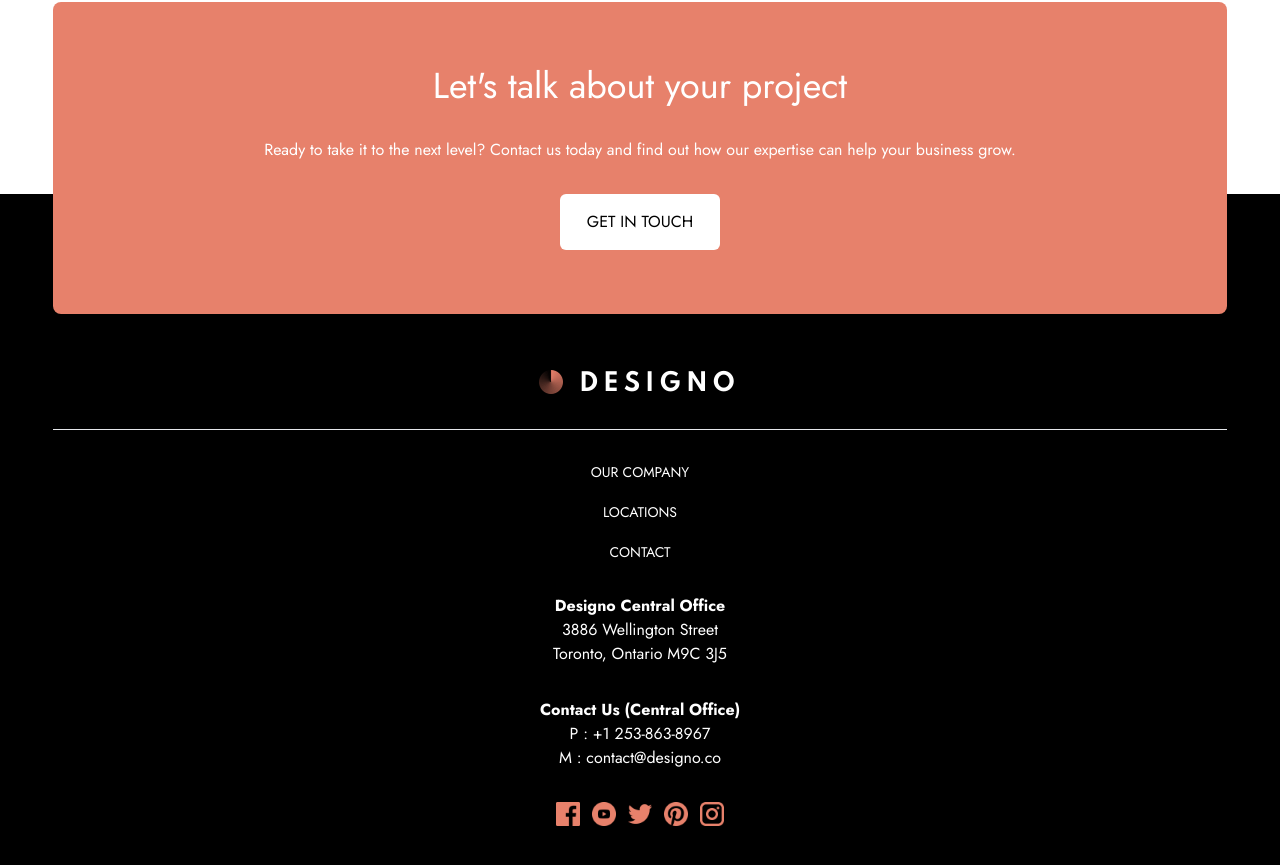
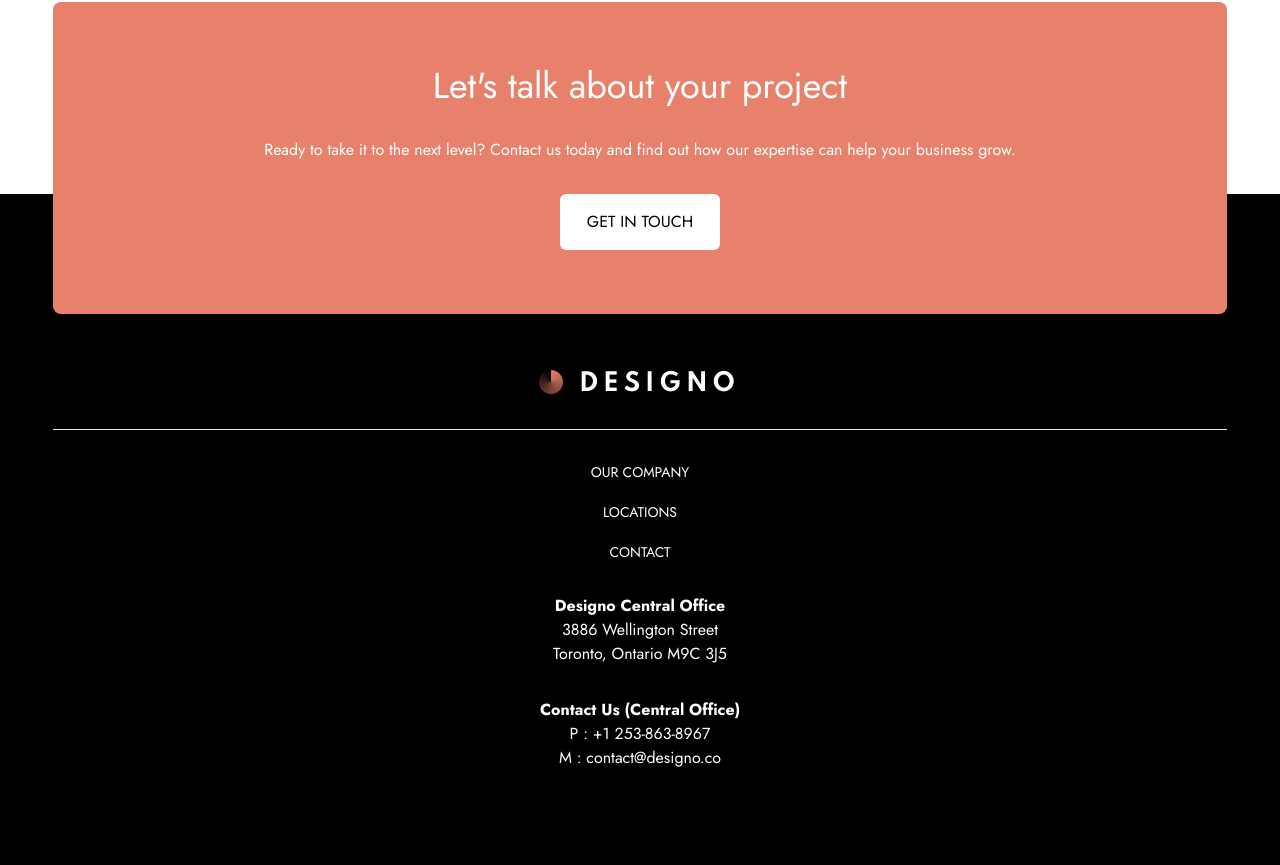
Before and after one commit to izurai27/designo-web, a Next.js app: page /location in a window 1280 px wide. Shown: the part 193-1058 px from the top of the page. Built offline with nearby package versions, Linux system fonts and the light colour scheme; some icons are missing.

Commit message:
fix icon.js

```diff
--- a/src/app/ui/footer.js
+++ b/src/app/ui/footer.js
@@ -34,11 +34,12 @@ const Footer = () => {
                     <p>M : contact@designo.co</p>
                 </div>
                 <div className="flex gap-3 mx-auto">
-                    <IconBrand src="/images/facebook.png"/>
+                    {/* <IconBrand src="/images/facebook.png"/>
                     <IconBrand src="/images/youtube.png"/>
                     <IconBrand src="/images/twitter.png"/>
                     <IconBrand src="/images/pinterest.png"/>
-                    <IconBrand src="/images/instagram.png"/>
+                    <IconBrand src="/images/instagram.png"/> */}
+                    bla
                 </div>
             </div>
         </div>
--- a/src/app/ui/icon.js
+++ b/src/app/ui/icon.js
@@ -3,12 +3,13 @@ import Image from "next/image"
 export default function IconBrand ({src}) {
     return (
         <div >
-            <Image
+
+            {/* <Image
                     src={`${src}`}
                     width = {24}
                     height = {24}
                     alt = "icon"
-            />
+            /> */}
 
         </div>
     )
```
